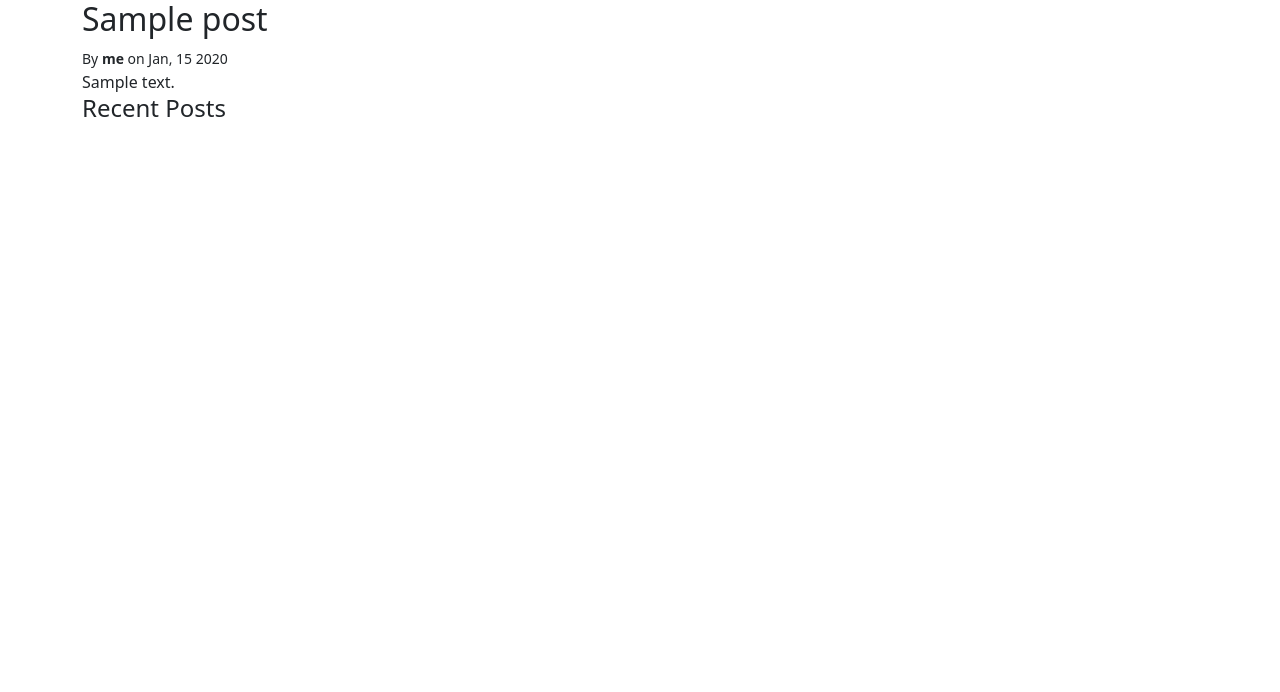
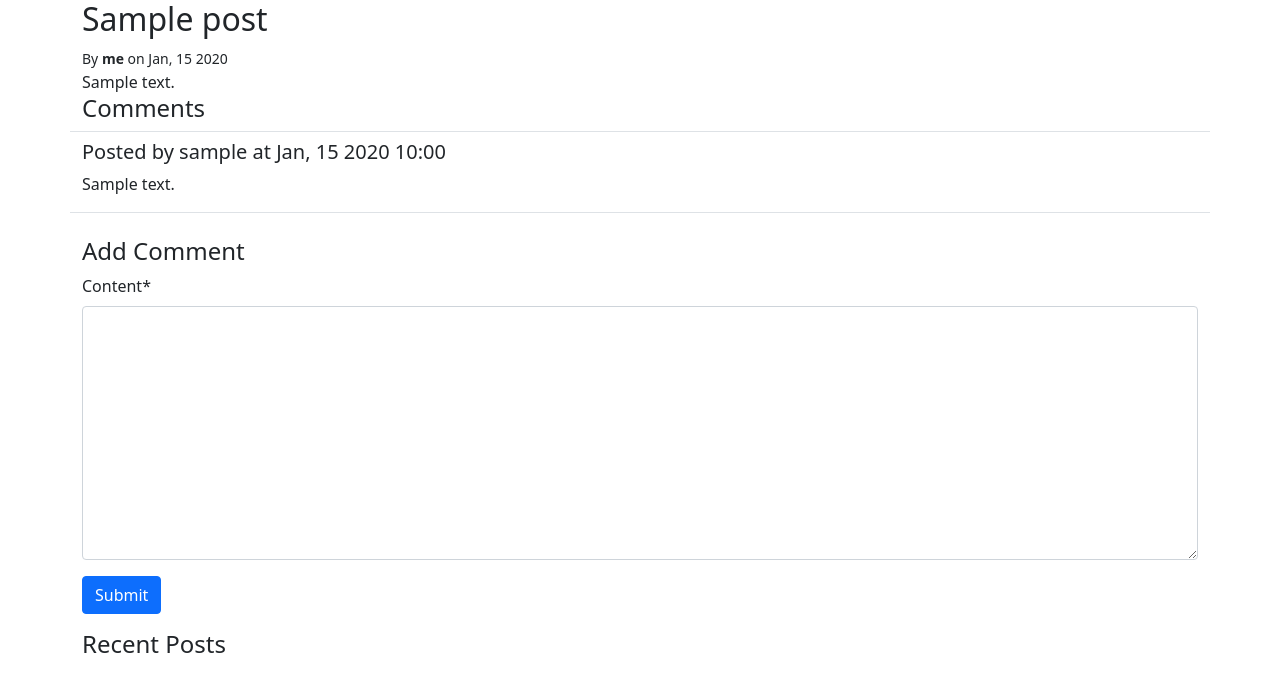
Before and after one commit to SonQBChau/django_codio, a Django app: a page that uses templates/blog/post-detail.html in a window 1280 px wide. Shown: the top 692 px of the page. Run offline with Django 4.2, Linux system fonts and the light colour scheme; a user stored in the database is signed in; tables that the repository leaves empty hold one stand-in row (values such as "Sample post"); some libraries are stand-ins or nearby versions.

Commit message:
crispy form

```diff
--- /dev/null
+++ b/blog/forms.py
@@ -0,0 +1,14 @@
+from django import forms
+from blog.models import Comment
+from crispy_forms.layout import Submit
+from crispy_forms.helper import FormHelper
+
+class CommentForm(forms.ModelForm):
+    class Meta:
+        model = Comment
+        fields = ["content"]
+
+    def __init__(self, *args, **kwargs):
+        super(CommentForm, self).__init__(*args, **kwargs)
+        self.helper = FormHelper()
+        self.helper.add_input(Submit('submit', 'Submit'))
--- a/blog/views.py
+++ b/blog/views.py
@@ -1,5 +1,7 @@
 from django.utils import timezone
 from django.shortcuts import render, get_object_or_404
+from blog.forms import CommentForm
+from django.shortcuts import redirect
 from blog.models import Post
 
 # Create your views here.
@@ -12,6 +14,21 @@ def index(request):
 
 
 def post_detail(request, slug):
-
     post = get_object_or_404(Post, slug=slug)
-    return render(request, "blog/post-detail.html", {"post": post})
+    if request.user.is_active:
+        if request.method == "POST":
+            comment_form = CommentForm(request.POST)
+            if comment_form.is_valid():
+                comment = comment_form.save(commit=False)
+                comment.content_object = post
+                comment.creator = request.user
+                comment.save()
+                return redirect(request.path_info)
+        else:
+            comment_form = CommentForm()
+    else:
+        comment_form = None
+    return render(
+        request, "blog/post-detail.html", {"post": post,
+                                           "comment_form": comment_form}
+    )
--- /dev/null
+++ b/templates/blog/post-comments.html
@@ -0,0 +1,28 @@
+{% load blog_extras crispy_forms_tags %}
+<h4>Comments</h4>
+{% for comment in post.comments.all %}
+    {% row "border-top pt-2" %}
+        {% col %}
+            <h5>Posted by {{ comment.creator }} at {{ comment.created_at|date:"M, d Y h:i" }}</h5>
+        {% endcol %}
+    {% endrow %}
+    {% row "border-bottom" %}
+        {% col %}
+            <p>{{ comment.content }}</p>
+        {% endcol %}
+    {% endrow %}
+    {% empty %}
+    {% row "border-top border-bottom" %}
+        {% col %}
+            <p>No comments.</p>
+        {% endcol %}
+    {% endrow %}
+{% endfor %}
+{% if request.user.is_active %}
+    {% row "mt-4" %}
+        {% col %}
+            <h4>Add Comment</h4>
+            {% crispy comment_form %}
+        {% endcol %}
+    {% endrow %}
+{% endif %}
--- a/templates/blog/post-detail.html
+++ b/templates/blog/post-detail.html
@@ -12,6 +12,7 @@
             {{ post.content|safe }}
         </div>
     </div>
+    {% include "blog/post-comments.html" %}
     {% row %}
         {% col %}
             {% recent_posts post %}
```
Also changed, not shown: config/settings.py (+7 -1 lines).
